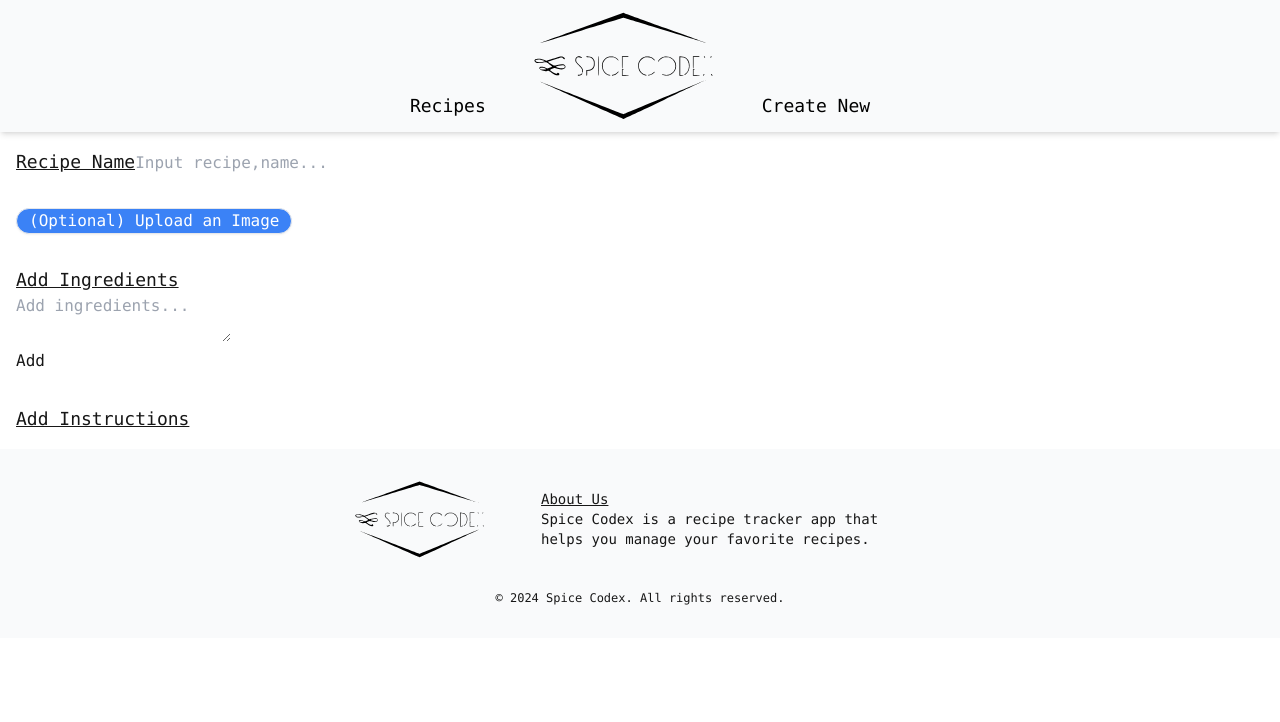
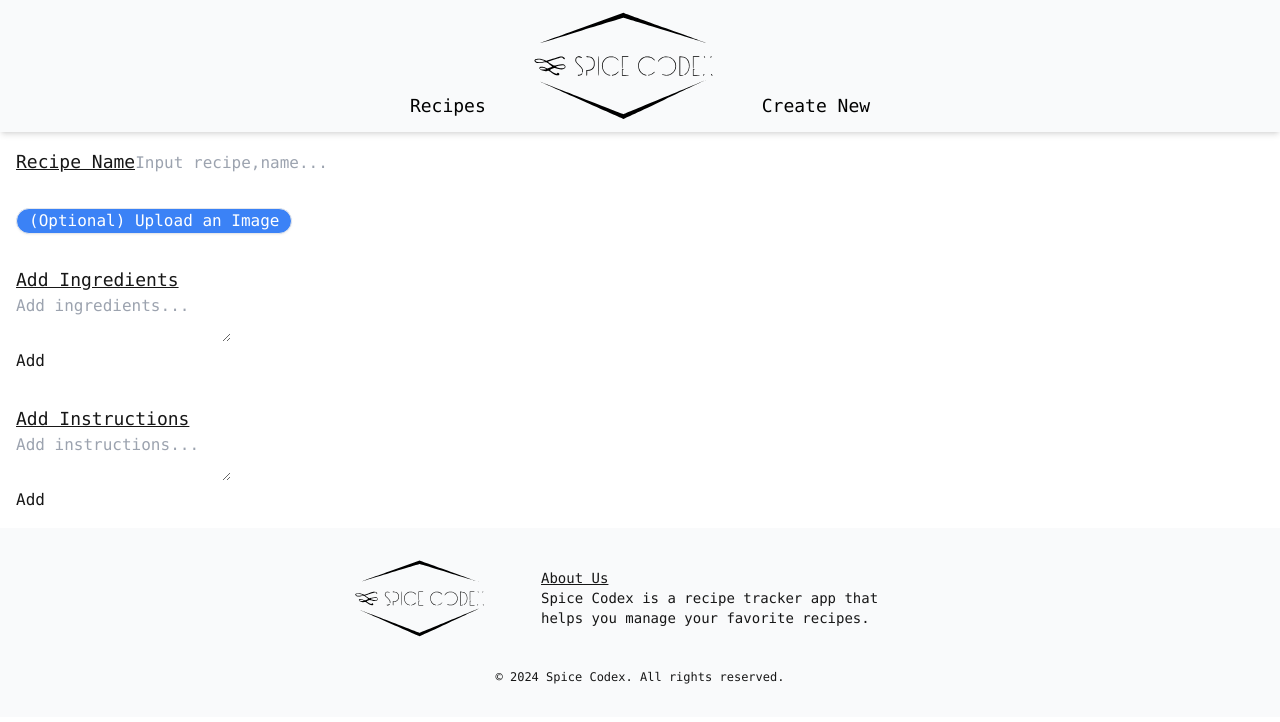
Before and after one commit to noahminds/recipe-tracker, a Next.js app: page /create in a window 1280 px wide. Shown: the top 722 px of the page. Built offline with nearby package versions, Linux system fonts and the light colour scheme.

Commit message:
Add dynamic instructions list

```diff
--- a/src/app/components/inputs/inputFields.tsx
+++ b/src/app/components/inputs/inputFields.tsx
@@ -21,12 +21,19 @@ interface DynamicListProps {
 }
 
 export function TextField({ field, value, onChange }: TextFieldProps) {
+    const handleKeyDown = (e: React.KeyboardEvent<HTMLInputElement>) => {
+        if (e.key === 'Enter') {
+            e.preventDefault();
+        }
+    };
+
     return (
         <input
             id={field}
             type="text"
             value={value}
             onChange={(e) => onChange(e.target.value)}
+            onKeyDown={handleKeyDown}
             placeholder={`Input ${field.split('-')}...`}
         />
     );
@@ -35,14 +42,14 @@ export function TextField({ field, value, onChange }: TextFieldProps) {
 function DynamicList({ children, isOrdered }: DynamicListProps) {
     if (isOrdered) {
         return (
-            <ol className="list-decimal pl-5">
+            <ol className="list-decimal list-inside">
                 {children}
             </ol>
         );
     }
     else {
         return (
-            <ul className="list-disc pl-5">
+            <ul className="list-disc list-inside">
                 {children}
             </ul>
         );
--- a/src/app/create/page.tsx
+++ b/src/app/create/page.tsx
@@ -17,12 +17,20 @@ export default function CreateRecipe() {
     // Use states for form fields
     const [title, setTitle] = useState('');
     const [ingredients, setIngredients] = useState<ItemsObject>({});
+    const [instructions, setInstructions] = useState<ItemsObject>({})
 
     // Helper function for removing ingredients
     const handleRemoveIngredient = (id: string) => {
         const updatedIngredients: ItemsObject = { ...ingredients };
         delete updatedIngredients[id];
         setIngredients(updatedIngredients)
+    };
+
+    // Helper function for removing instructions
+    const handleRemoveInstruction = (id: string) => {
+        const updatedInstructions: ItemsObject = { ...instructions };
+        delete updatedInstructions[id];
+        setInstructions(updatedInstructions)
     };
 
     return (
@@ -43,7 +51,12 @@ export default function CreateRecipe() {
                 <div>
                     {/* Todo add a functional button that opens a pop-up from which the user can upload an image file*/}
                     {/* Button placeholder - non-functional */}
-                    <button className="border pr-3 pl-3 rounded-full shadow-sm bg-blue-500 text-white">(Optional) Upload an Image</button>
+                    <button
+                        type="button"
+                        className="border pr-3 pl-3 rounded-full shadow-sm bg-blue-500 text-white"
+                    >
+                        (Optional) Upload an Image
+                    </button>
                 </div>
                 <div>
                     <label>Add Ingredients</label>
@@ -66,7 +79,22 @@ export default function CreateRecipe() {
                 </div>
                 <div>
                     <label>Add Instructions</label>
-                    {/* TODO: Re-use step component*/}
+                    <DynamicListField
+                        field="instructions"
+                        steps={instructions}
+                        onSubmit={(input) => {
+                            // Generate a unique id
+                            const id = uuidv4();
+
+                            // Add the new ingredient to the list
+                            setInstructions({
+                                ...instructions,
+                                [id]: input,
+                            });
+                        }}
+                        onRemove={handleRemoveInstruction}
+                        isOrdered={true}
+                    />
                 </div>
             </form>
         </main>
```
